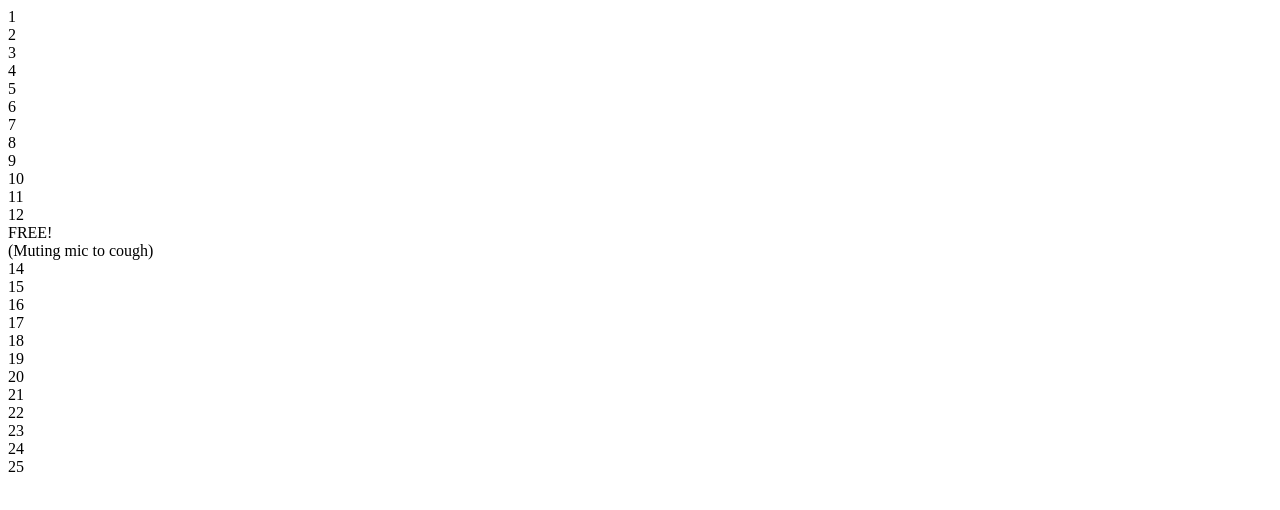
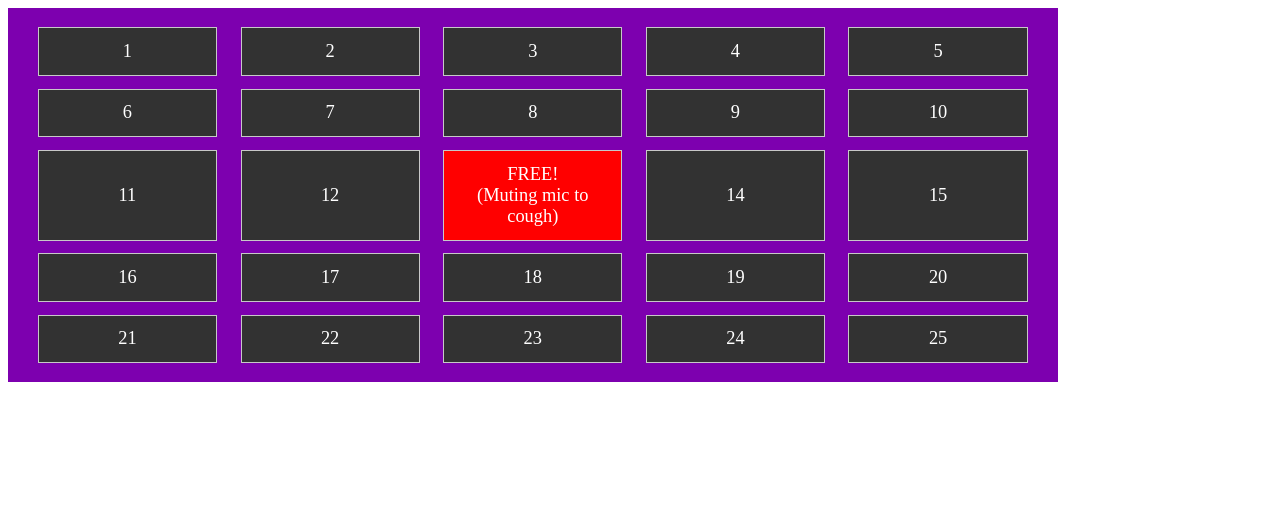
Before and after one commit to Raa-ji/bendy-bingo, a plain HTML site: page index.html in a window 1280 px wide. Drawn offline with Linux system fonts and the light colour scheme; the site is published under a folder, as on GitHub Pages, so addresses that start at the root find nothing.

Commit message:
Update index.html

```diff
--- a/index.html
+++ b/index.html
@@ -3,7 +3,7 @@
 
 <head>
   <title>Bendy Bingo</title>
-    <link href="/base.css" rel="stylesheet">
+    <link href="base.css" rel="stylesheet">
 </head>
 
 <body>
```
